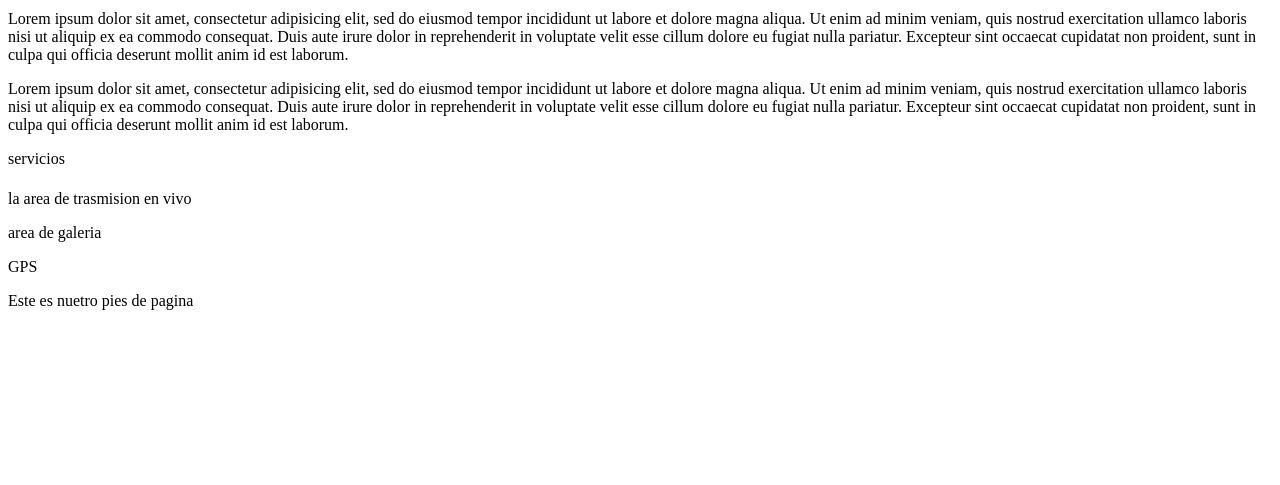
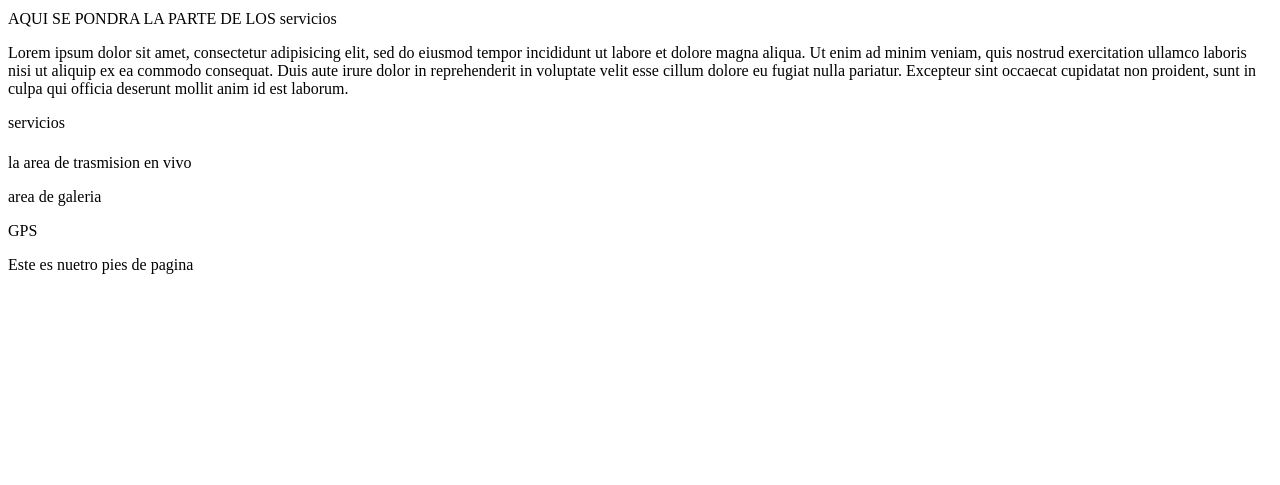
Before and after one commit to Wilton011293/Pow-proyecto01, a plain HTML site: page index.html in a window 1280 px wide. Shown: the part 315-800 px from the top of the page. Drawn offline with Linux system fonts and the light colour scheme.

Commit message:
Aqui traajara erick

```diff
--- a/index.html
+++ b/index.html
@@ -34,12 +34,7 @@
     <h2> INFORMACION DE COSERTUCEN </h2>
 	<article id"articulo_1">
 		<p>
-		Lorem ipsum dolor sit amet, consectetur adipisicing elit, sed do eiusmod
-		tempor incididunt ut labore et dolore magna aliqua. Ut enim ad minim veniam,
-		quis nostrud exercitation ullamco laboris nisi ut aliquip ex ea commodo
-		consequat. Duis aute irure dolor in reprehenderit in voluptate velit esse
-		cillum dolore eu fugiat nulla pariatur. Excepteur sint occaecat cupidatat non
-		proident, sunt in culpa qui officia deserunt mollit anim id est laborum.
+		AQUI SE PONDRA LA PARTE DE LOS servicios
 		</p>
 	</article>
 	<article id"articulo_2">
```
